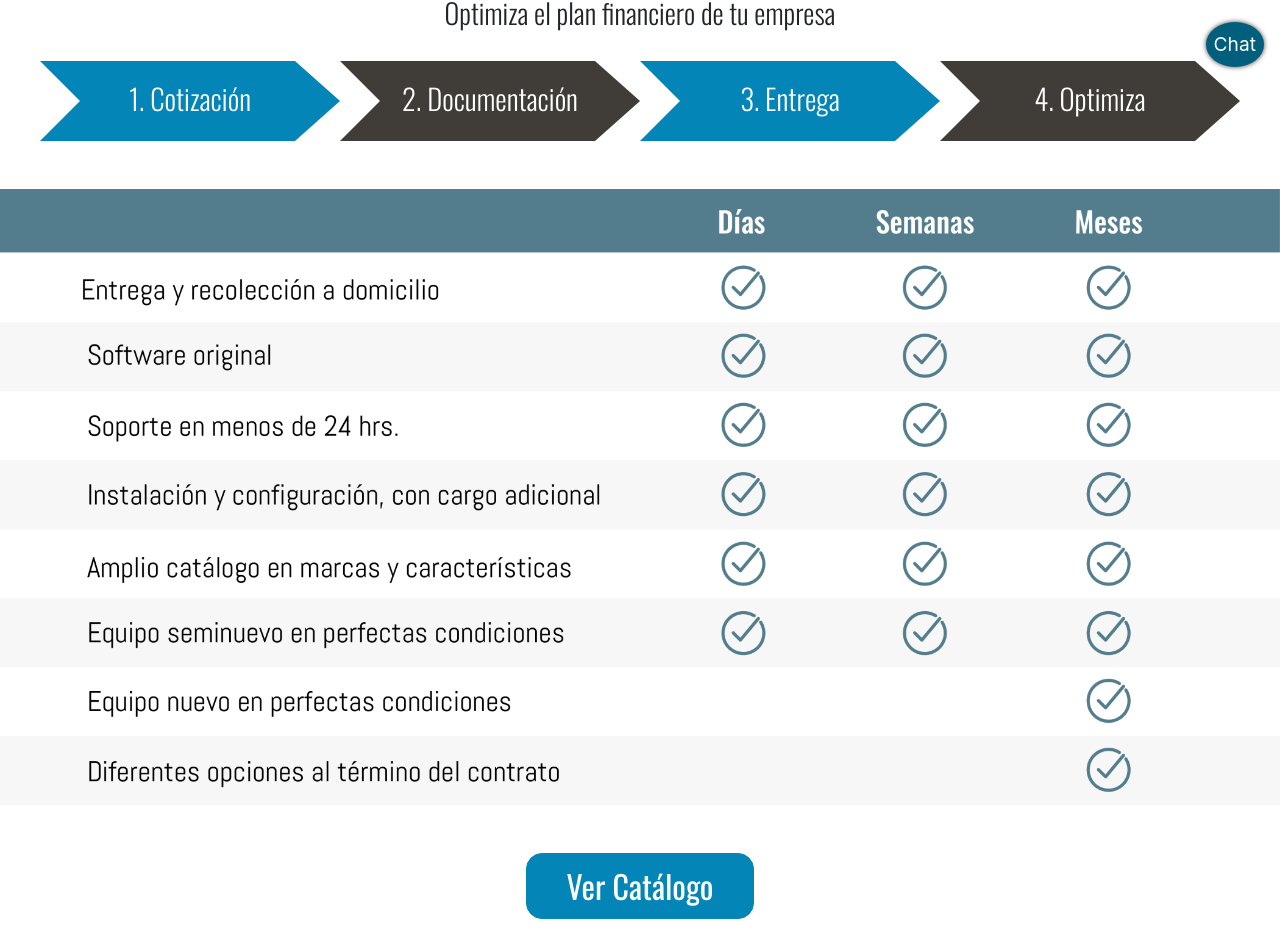
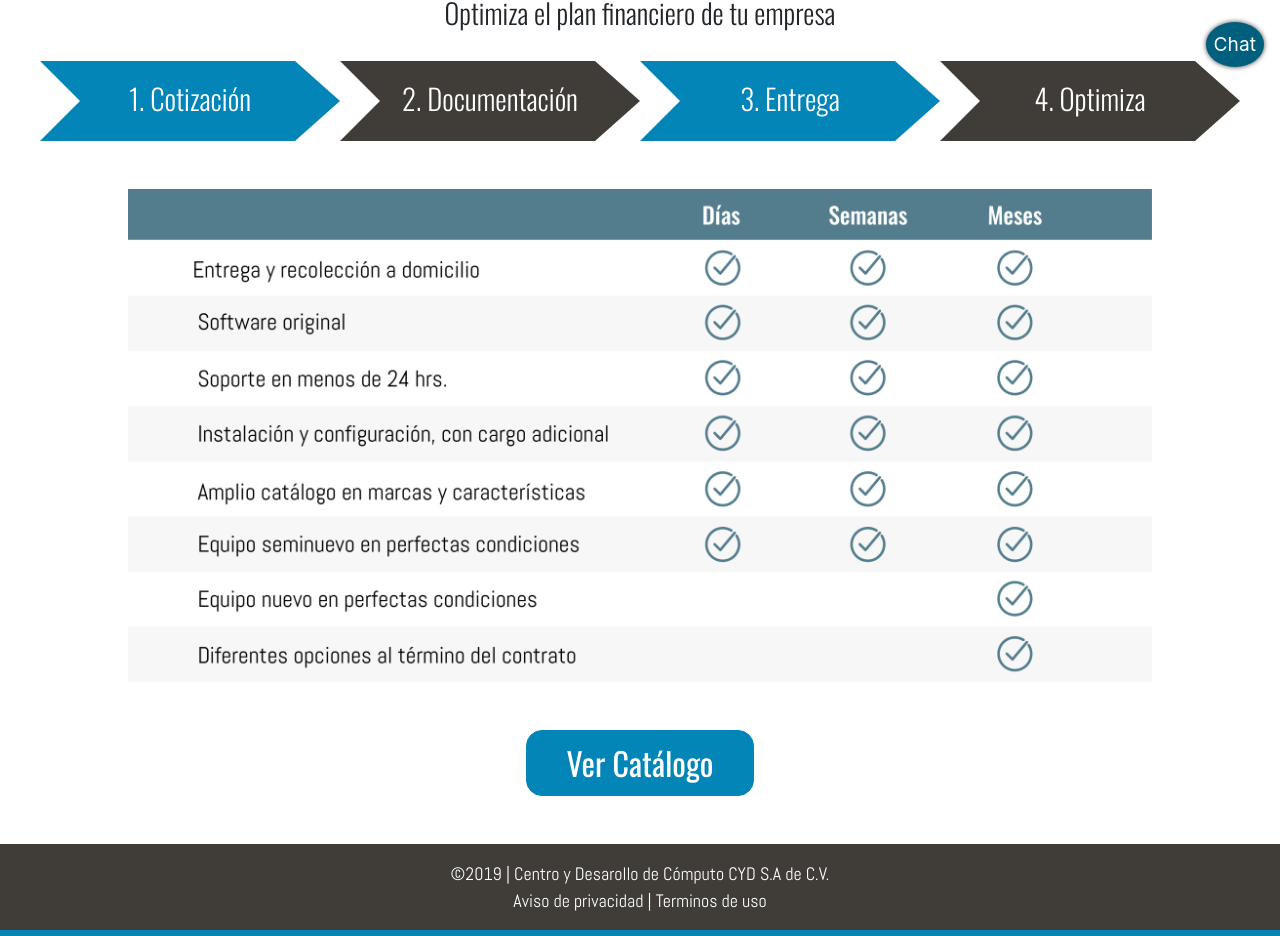
Before and after one commit to ErickRosete/cydcom, a React (Create React App) app: page /inicio in a window 1280 px wide. Shown: the part 717-1653 px from the top of the page. Built offline with nearby package versions, Linux system fonts and the light colour scheme.

Commit message:
main page table width modification

```diff
--- a/package.json
+++ b/package.json
@@ -1,5 +1,5 @@
 {
-  "name": "cydcom",
+  "name": "epsilon-site",
   "version": "0.1.0",
   "private": true,
   "dependencies": {
--- a/src/pages/Home/Home.css
+++ b/src/pages/Home/Home.css
@@ -32,7 +32,7 @@
 }
 
 .home__table {
-    margin: 2rem 0;
+    margin: 2rem auto;
 }
 
 .home__table img {
@@ -55,7 +55,8 @@
         font-size: 2rem;
     }
     .home__table {
-        margin: 3rem 0;
+        max-width: 80%;
+        margin: 3rem auto;
     }
     .home__catalogue {
         margin: 3rem 0;
```
Also changed, not shown: 1 other file (tests, documents, lock files or other folders).
